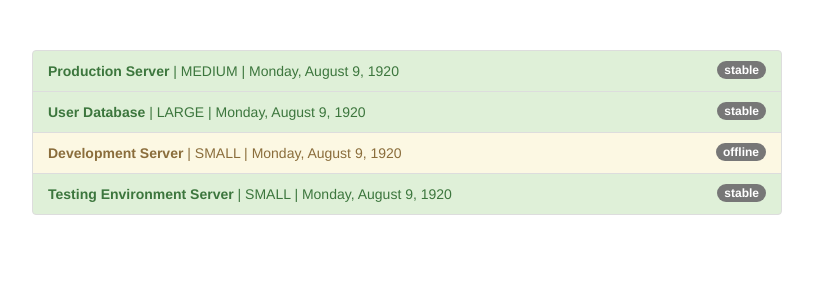
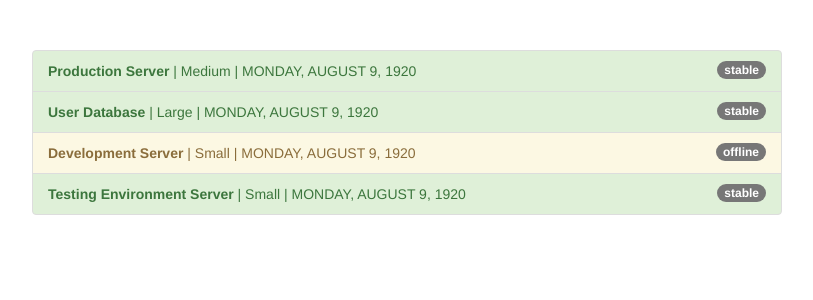
Before and after one commit to hander87/UdemyAngularCourse, an Angular app: page / in a window 1280 px wide. Shown: the top 300 px of the page, without its empty margins (233-1046 px from the left). Built offline with nearby package versions, Linux system fonts and the light colour scheme.

Commit message:
Pipe order

```diff
--- a/src/app/app.component.html
+++ b/src/app/app.component.html
@@ -13,8 +13,8 @@
           <strong>
             {{ server.name }}
           </strong> |
-          {{ server.instanceType | uppercase }} |
-          {{ server.started | date:'fullDate' }}
+          {{ server.instanceType | titlecase }} |
+          {{ server.started | date:'fullDate' | uppercase }}
         </li>
       </ul>
     </div>
```
